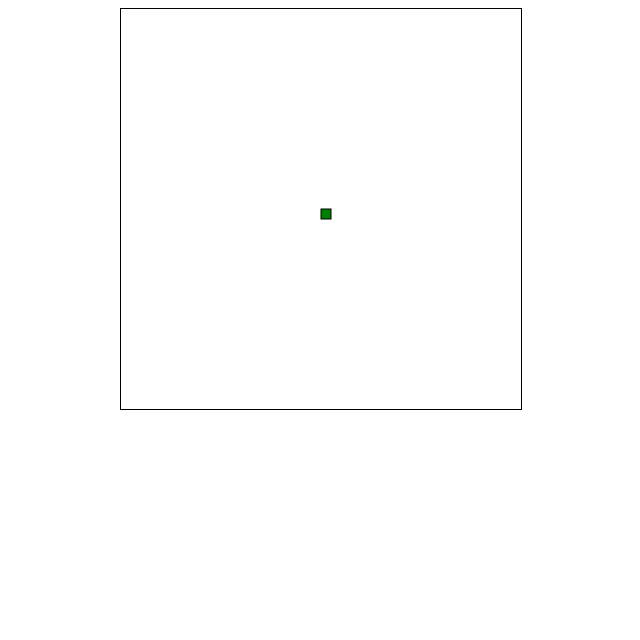
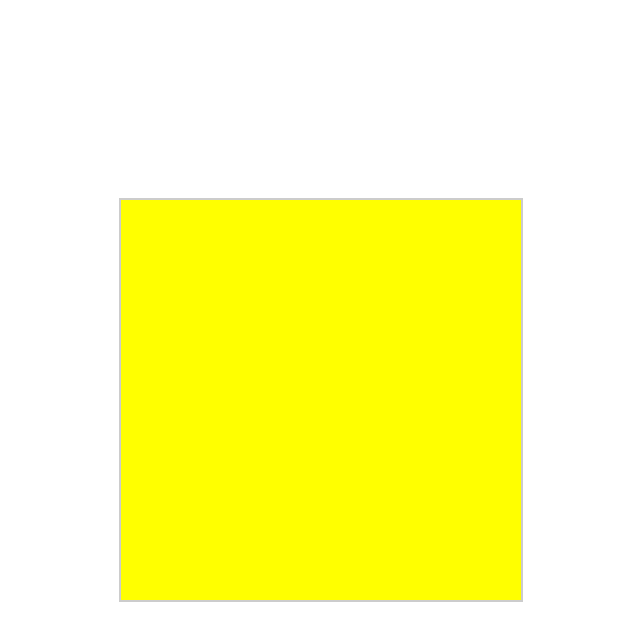
Before and after one commit to Marvito535/SnakeGame, a plain HTML site: page index.html in a window 1280 px wide. Shown: the whole page, without its empty margins (319-959 px from the left). Drawn offline with Linux system fonts and the light colour scheme.

Commit message:
basic structure created

```diff
--- /dev/null
+++ b/css/styles.css
@@ -0,0 +1,13 @@
+body {
+    margin: 0;
+    display: flex;
+    justify-content: center;
+    align-items: center;
+    height: 100vh;
+    background-color: white;
+}
+
+canvas {
+    background-color: yellow;
+    border: 2px solid #ccc;
+}
--- a/index.html
+++ b/index.html
@@ -4,16 +4,13 @@
     <meta charset="UTF-8">
     <meta name="viewport" content="width=device-width, initial-scale=1.0">
     <title>Snake Game</title>
-    <style>
-        canvas {
-            border: 1px solid black;
-            display: block;
-            margin: 0 auto;
-        }
-    </style>
+    <link rel="stylesheet" href="css/styles.css">
 </head>
 <body>
-    <canvas id="gameCanvas" width="400" height="400"></canvas>
-    <script src="snake.js"></script>
+    <canvas id="gameCanvas"></canvas>
+
+    <script src="js/snake.js"></script>
+    <script src="js/food.js"></script>
+    <script src="js/game.js"></script>
 </body>
 </html>
--- /dev/null
+++ b/js/food.js
@@ -0,0 +1,19 @@
+class Food {
+    constructor() {
+        this.position = this.randomPosition();
+    }
+
+    randomPosition() {
+        return {
+            x: Math.floor(Math.random() * 20),
+            y: Math.floor(Math.random() * 20)
+        };
+    }
+
+    draw(ctx) {
+        ctx.fillStyle = 'red';
+        ctx.fillRect(this.position.x * 20, this.position.y * 20, 20, 20);
+    }
+}
+
+const food = new Food();
--- /dev/null
+++ b/js/game.js
@@ -0,0 +1,22 @@
+const canvas = document.getElementById('gameCanvas');
+const ctx = canvas.getContext('2d');
+// Jetzt kann `ctx` verwendet werden, um auf dem Canvas zu zeichnen
+canvas.width = 400;
+canvas.height = 400;
+
+function gameLoop() {
+    update();
+    draw();
+    requestAnimationFrame(gameLoop);
+}
+
+function update() {
+    // Spielstatus aktualisieren
+}
+
+function draw() {
+    ctx.clearRect(0, 0, canvas.width, canvas.height);
+    // Spielobjekte zeichnen
+}
+
+gameLoop();
--- /dev/null
+++ b/js/snake.js
@@ -0,0 +1,24 @@
+class Snake {
+    constructor() {
+        this.body = [{ x: 10, y: 10 }];
+        this.direction = { x: 1, y: 0 };
+    }
+
+    update() {                                      // bewegt die Schlange vorwärts
+        const head = {
+            x: this.body[0].x + this.direction.x,  // this.body gibt das erste Segment der Schlange zurück, das als Kopf fungiert. this.direction gibt die aktuelle Bewegungsrichtung der Schlange an
+            y: this.body[0].y + this.direction.y,
+        };
+        this.body.unshift(head);                    // unshift() fügt ein neues Element am Anfang eines Arrays hinzu.
+        this.body.pop();                            //pop() entfernt das letzte Element eines Arrays.
+    }
+
+    draw(ctx) {
+        ctx.fillStyle = 'lime';
+        this.body.forEach(segment => {             //callback ´function
+            ctx.fillRect(segment.x * 20, segment.y * 20, 20, 20); // 20x20 pix at position 20,20
+        });
+    }
+}
+
+const snake = new Snake();
--- a/snake.js
+++ /dev/null
@@ -1,33 +0,0 @@
-const canvas = document.getElementById("gameCanvas");
-const ctx = canvas.getContext("2d");
-
-// Snake initialisieren
-let snake = [{x: 200, y: 200}];
-let dx = 10;
-let dy = 0;
-
-function drawSnakePart(snakePart) {
-    ctx.fillStyle = 'green';
-    ctx.strokestyle = 'darkgreen';
-    ctx.fillRect(snakePart.x, snakePart.y, 10, 10);
-    ctx.strokeRect(snakePart.x, snakePart.y, 10, 10);
-}
-
-function drawSnake() {
-    snake.forEach(drawSnakePart);
-}
-
-function clearCanvas() {
-    ctx.clearRect(0, 0, canvas.width, canvas.height);
-}
-
-function main() {
-    setTimeout(function onTick() {
-        clearCanvas();
-        drawSnake();
-        // Snake Bewegung logik hier
-        main();
-    }, 100);
-}
-
-main();
```
